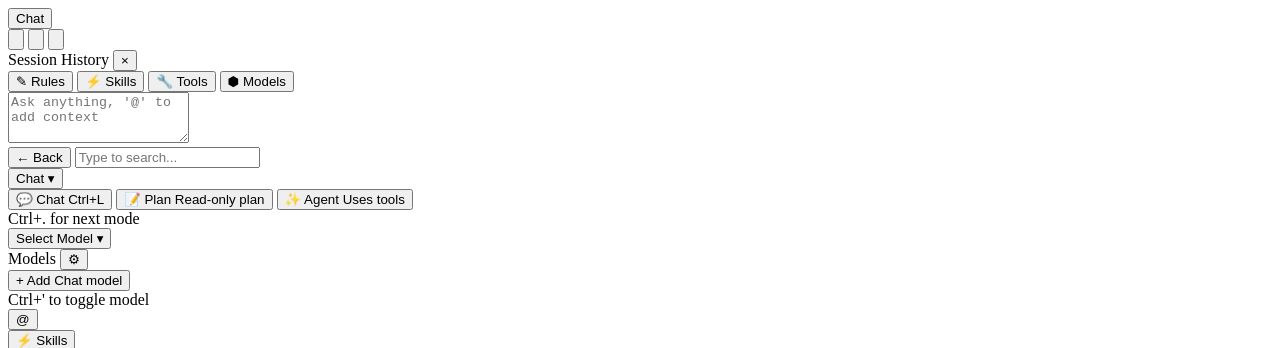
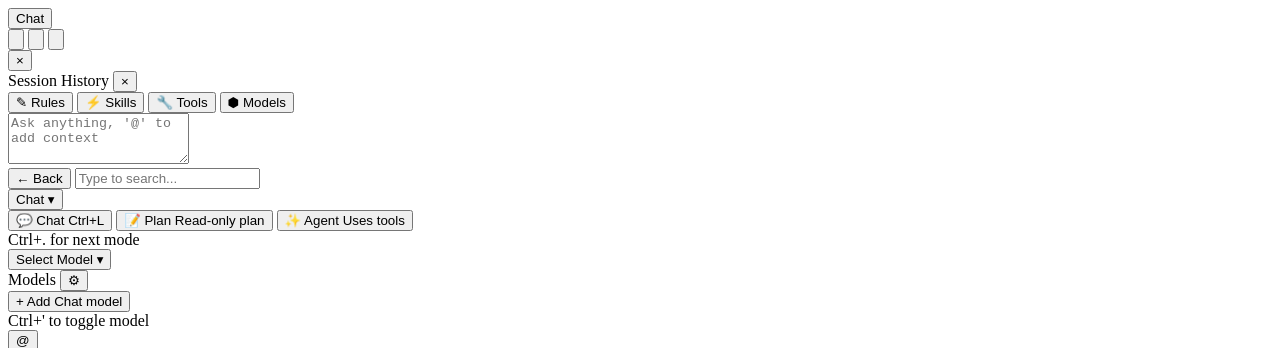
Before and after one commit to Rishit-Ranjan/codepilot-ai, a website: page webview-ui/index.html in a window 1280 px wide. Shown: the top 348 px of the page. Drawn offline with Linux system fonts and the light colour scheme.

Commit message:
added the close button for toast

```diff
--- a/webview-ui/index.html
+++ b/webview-ui/index.html
@@ -36,7 +36,10 @@
     </header>
 
     <!-- Error / Status Toast -->
-    <div id="toast" class="cp-toast hidden" role="alert"></div>
+    <div id="toast" class="cp-toast hidden" role="alert">
+      <span id="toast-message"></span>
+      <button id="toast-close" class="cp-toast-close" type="button" aria-label="Dismiss notification">&times;</button>
+    </div>
 
     <!-- History Drawer -->
     <section id="history-drawer" class="cp-drawer hidden">
--- a/webview-ui/styles.css
+++ b/webview-ui/styles.css
@@ -172,17 +172,24 @@ textarea:focus-visible,
 }
 
 .cp-toast {
-  flex-shrink: 0;
-  margin: 7px 8px 0;
-  padding: 7px 9px;
-  border-radius: var(--control-radius);
-  background: var(--warn-bg);
-  border: 1px solid var(--warn-border);
-  color: var(--fg);
-  font-size: 12px;
+  display: flex;
+  align-items: center;
+  justify-content: space-between;
+  gap: 8px;
 }
 
-/* Composer */
+.cp-toast-close {
+  flex-shrink: 0;
+  padding: 0 2px;
+  border: 0;
+  background: transparent;
+  color: inherit;
+  font: inherit;
+  font-size: 18px;
+  line-height: 1;
+  cursor: pointer;
+}
+
 .cp-composer-card {
   order: 2;
   display: flex;
```
Also changed, not shown: webview-ui/app.js (+11 -1 lines).
